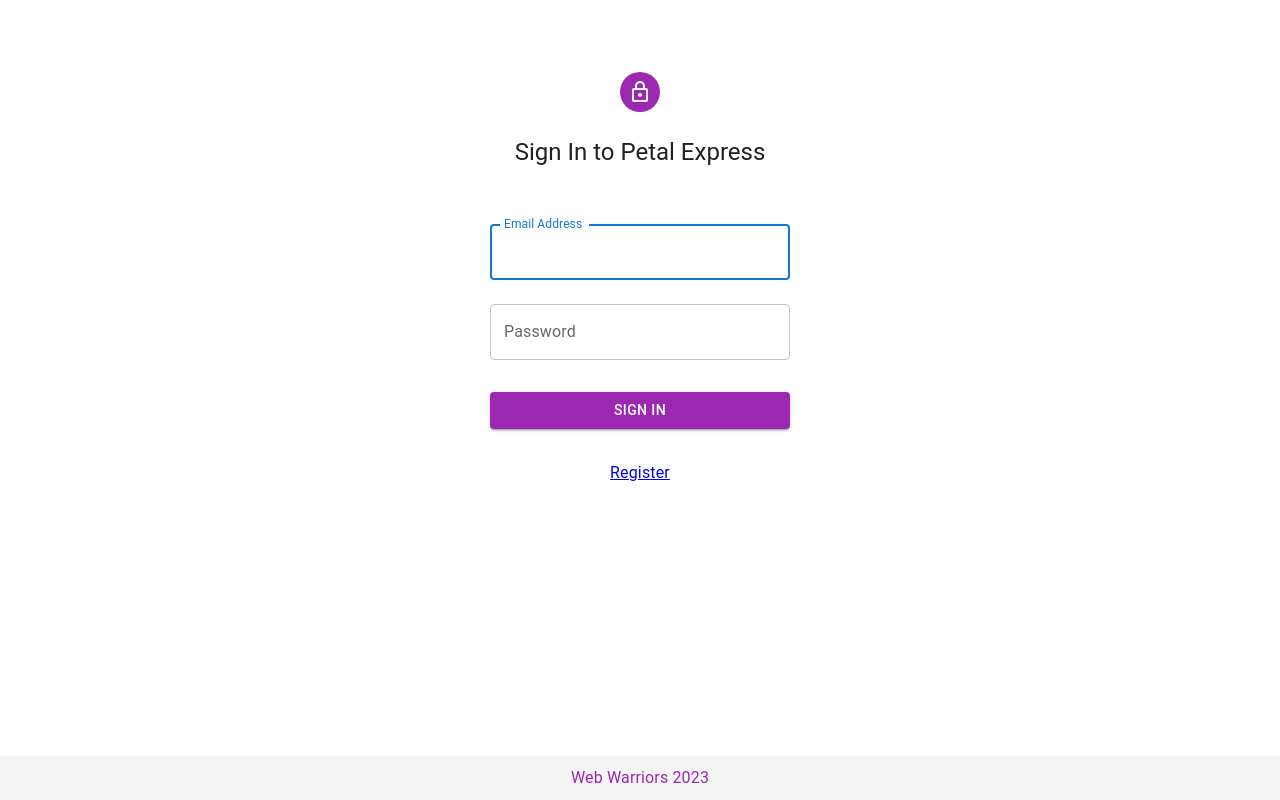
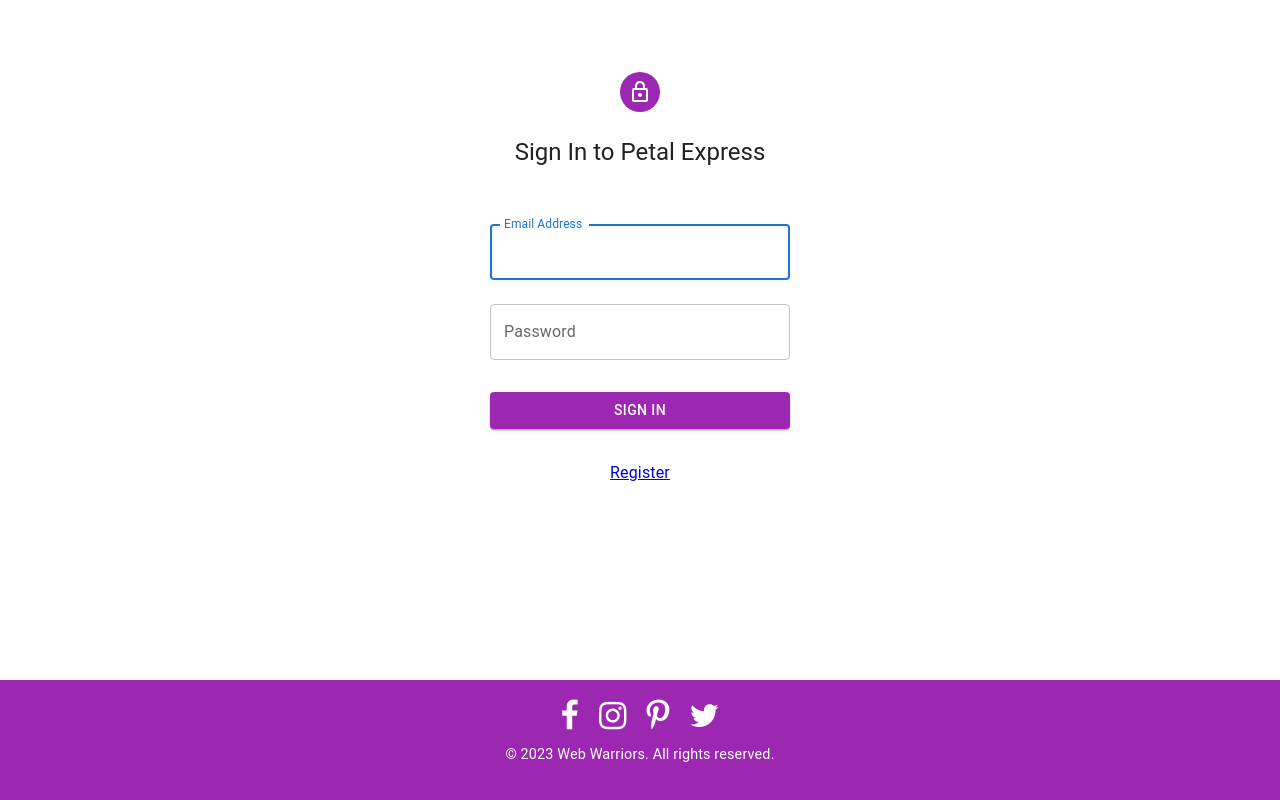
Before and after one commit to miraphilip5/react-project-web-warriors, a React (Vite) app in the folder petal_express_frontend/petal_express_vite_app/: page /login in a window 1280 px wide. Built offline with nearby package versions, Linux system fonts and the light colour scheme.

Commit message:
footer style changes

```diff
--- a/petal_express_frontend/petal_express_vite_app/index.html
+++ b/petal_express_frontend/petal_express_vite_app/index.html
@@ -3,6 +3,10 @@
   <head>
     <meta charset="UTF-8" />
     <link rel="icon" type="image/svg+xml" href="./src/assets/flower.png" />
+    <link
+      rel="stylesheet"
+      href="https://cdnjs.cloudflare.com/ajax/libs/font-awesome/4.7.0/css/font-awesome.min.css"
+    />
     <meta name="viewport" content="width=device-width, initial-scale=1.0" />
     <title>Petal Express</title>
   </head>
--- a/petal_express_frontend/petal_express_vite_app/src/App.css
+++ b/petal_express_frontend/petal_express_vite_app/src/App.css
@@ -57,7 +57,7 @@
   display: flex;
   flex-direction: column;
   justify-content: space-between;
-  height: 100%;
+  height: 60%;
 }
 .flower-name{
   font-size: 2rem;
--- a/petal_express_frontend/petal_express_vite_app/src/pages/Cart.tsx
+++ b/petal_express_frontend/petal_express_vite_app/src/pages/Cart.tsx
@@ -166,7 +166,7 @@ const Cart = () => {
   }
 
   return (
-    <div style={{ marginTop: "10rem" }}>
+    <div style={{ marginTop: "2rem" }}>
       {flowerItems.length === 0 ? (
         <Typography variant="body1">Shopping cart empty!</Typography>
       ) : (
@@ -230,7 +230,7 @@ const Cart = () => {
           <Typography
             variant="h6"
             component="p"
-            align="right"
+            align="left"
             style={{ margin: "20px" }}
           >
             Total Price: ${calculateTotalPrice()} &nbsp;
--- a/petal_express_frontend/petal_express_vite_app/src/pages/Footer.tsx
+++ b/petal_express_frontend/petal_express_vite_app/src/pages/Footer.tsx
@@ -1,17 +1,90 @@
-import Box from '@mui/material/Box';
+const Footer = () => {
+  const footerStyle = {
+    backgroundColor: "#9c27b0",
+    color: "white",
+    textAlign: "center",
+    padding: "20px",
+    position: "fixed",
+    left: 0,
+    bottom: 0,
+    width: "100%",
+  };
 
-const footerStyle = {
-  backgroundColor: '#f5f5f5',
-  padding: '10px',
-  textAlign: 'center',
+  const footerContentStyle = {
+    display: "flex",
+    flexDirection: "column",
+    alignItems: "center",
+  };
+
+  const iconStyle = {
+    fontSize: "2rem",
+    color: "white",
+    margin: "0 10px",
+    cursor: "pointer",
+    transition: "color 0.3s",
+  };
+
+  const copyrightStyle = {
+    fontSize: "0.9rem",
+    marginTop: "10px",
+  };
+
+  const ulStyle = {
+    display: "flex",
+    margin: "0",
+    padding: "0",
+    listStyleType: "none",
+  };
+
+  return (
+    <footer style={footerStyle}>
+      <div style={footerContentStyle}>
+        <div>
+          <ul style={ulStyle}>
+            <li>
+              <a href="https://www.facebook.com/">
+                <i
+                  style={iconStyle}
+                  className="fa fa-facebook"
+                  aria-hidden="true"
+                ></i>
+              </a>
+            </li>
+            <li>
+              <a href="https://www.instagram.com/?hl=en">
+                <i
+                  style={iconStyle}
+                  className="fa fa-instagram"
+                  aria-hidden="true"
+                ></i>
+              </a>
+            </li>
+            <li>
+              <a href="https://www.pinterest.com/">
+                <i
+                  style={iconStyle}
+                  className="fa fa-pinterest-p"
+                  aria-hidden="true"
+                ></i>
+              </a>
+            </li>
+            <li>
+              <a href="https://twitter.com/?lang=en">
+                <i
+                  style={iconStyle}
+                  className="fa fa-twitter"
+                  aria-hidden="true"
+                ></i>
+              </a>
+            </li>
+          </ul>
+        </div>
+        <p style={copyrightStyle}>
+          &copy; 2023 Web Warriors. All rights reserved.
+        </p>
+      </div>
+    </footer>
+  );
 };
 
-function Footer() {
-  return (
-    <Box sx={{ ...footerStyle, position: 'fixed', left: 0, bottom: 0, width: '100%', color: "#9c27b0" }}>
-      Web Warriors 2023
-    </Box>
-  );
-}
-
 export default Footer;
```
